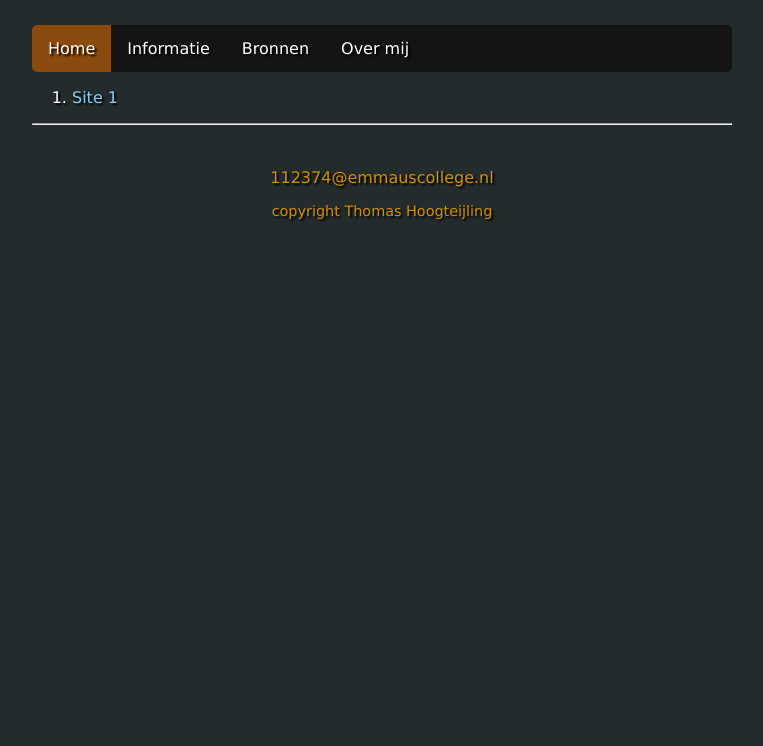
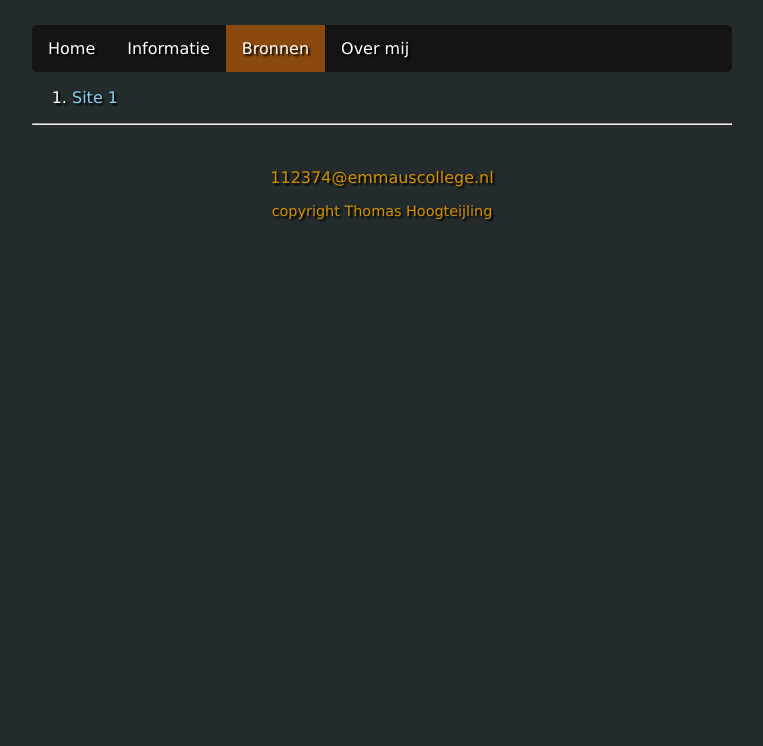
Before and after one commit to emmaus-4v/website-4vin1-thomas, a plain HTML site: page bronnen.html in a window 1280 px wide. Shown: the part 75-821 px from the top of the page, without its empty margins (258-1021 px from the left). Drawn offline with Linux system fonts and the light colour scheme.

Commit message:
kleine update

```diff
--- a/bronnen.html
+++ b/bronnen.html
@@ -18,9 +18,9 @@
 
             <nav>
                 <ul>
-                    <li><a class="active" href="index.html">Home</a></li>
+                    <li><a href="index.html">Home</a></li>
                     <li><a href="info.html">Informatie</a></li>
-                    <li><a href="bronnen.html">Bronnen</a></li>
+                    <li><a class="active" href="bronnen.html">Bronnen</a></li>
                     <li><a href="about.html">Over mij</a></li>
                 </ul>
             </nav>
--- a/style.css
+++ b/style.css
@@ -41,6 +41,7 @@ img.zweefLinks {
     float: left;
     margin-right: 15px;
     border-radius: 10px;
+        box-shadow: 10px 10px 5px white;
 }
 
 .smalltext {
```
Also changed, not shown: 1 other file.
